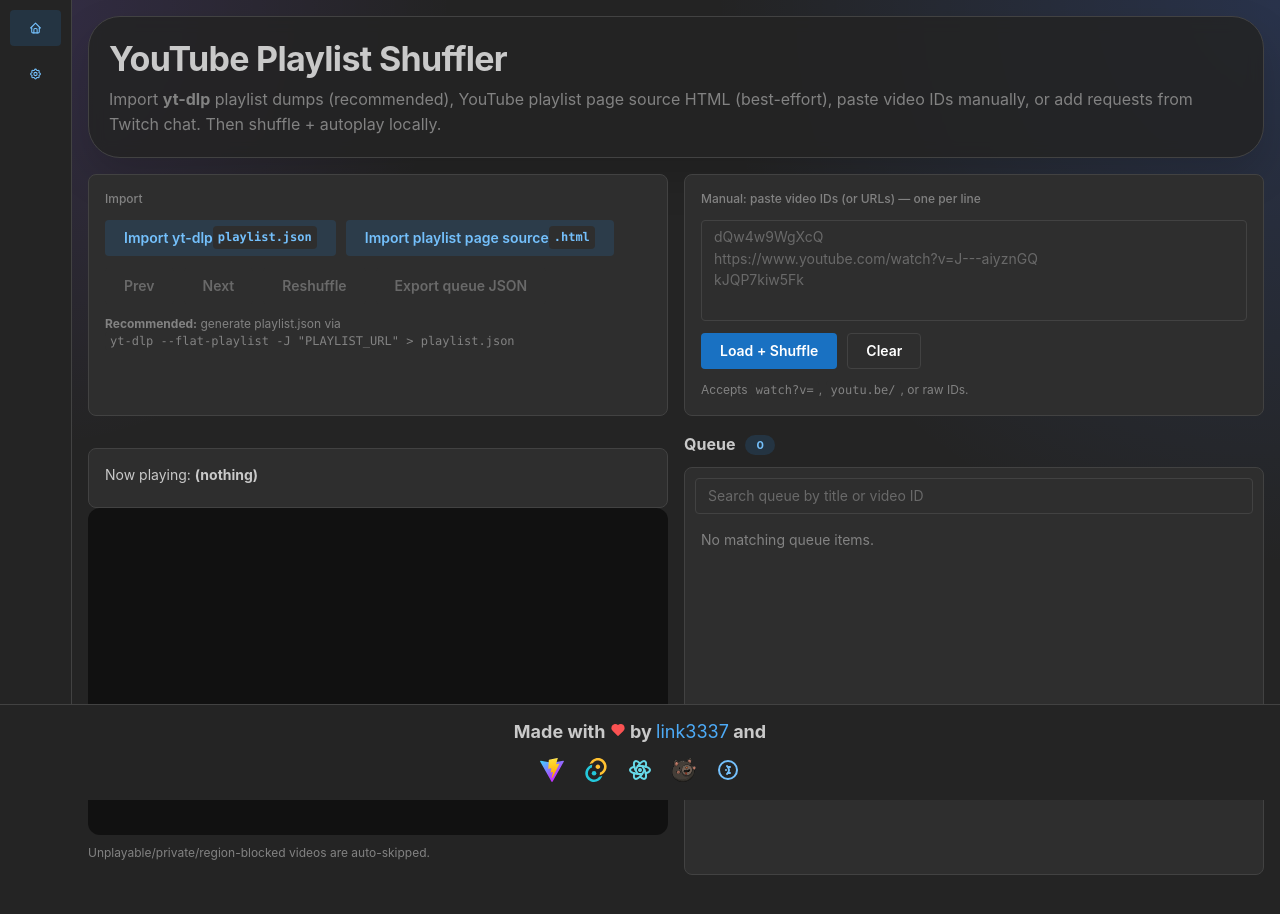
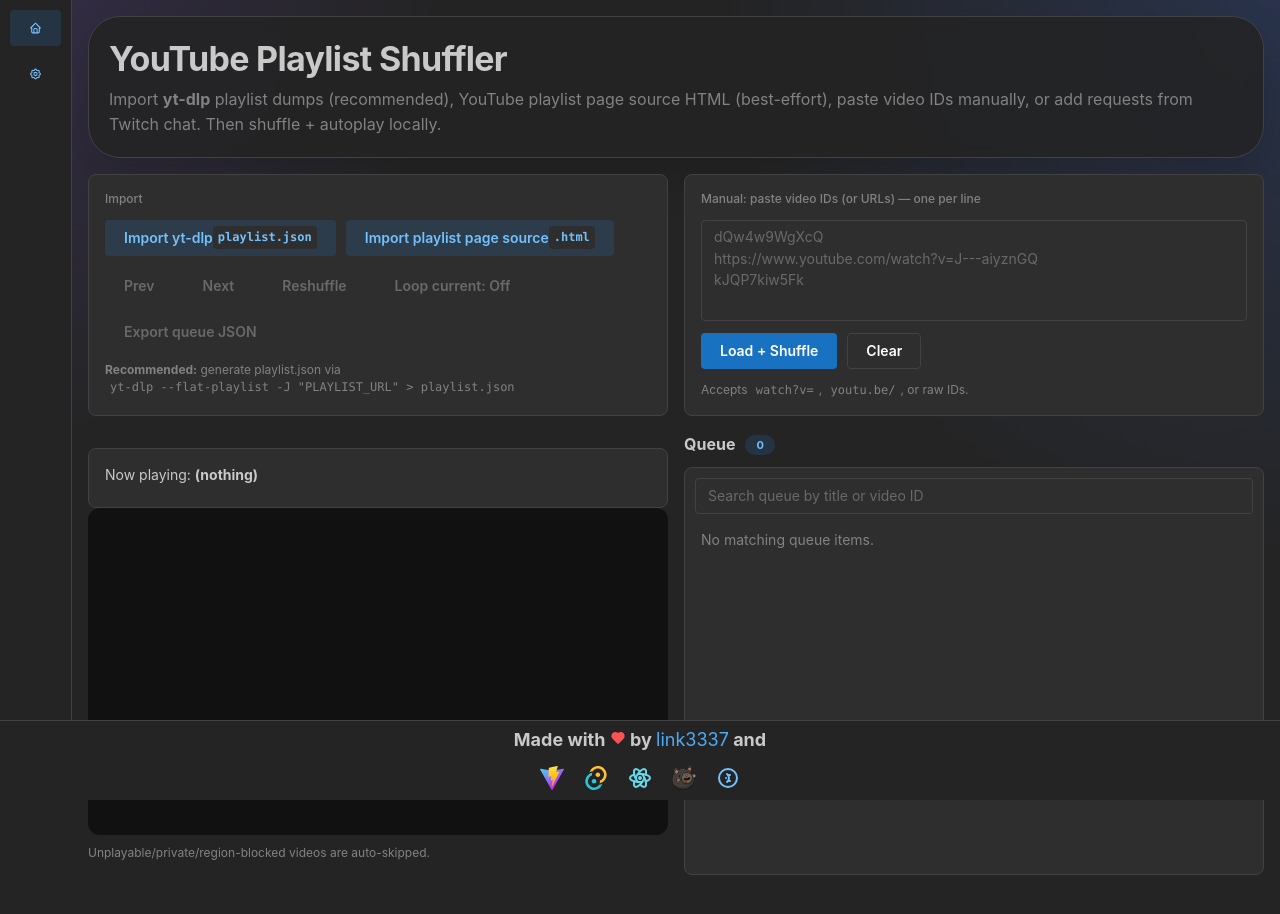
Before and after one commit to link3337/YoutubeShuffler, a React (Vite) app: page /home in a window 1280 px wide. Shown: the top 914 px of the page. Built offline with nearby package versions, Linux system fonts and the light colour scheme.

Commit message:
feat: add loop current song functionality with state management and UI updates

```diff
--- a/src-tauri/tauri.conf.json
+++ b/src-tauri/tauri.conf.json
@@ -15,8 +15,8 @@
         "title": "Youtube Playlist Shuffler",
         "width": 1280,
         "height": 720,
-        "minWidth": 800,
-        "minHeight": 600,
+        "minWidth": 770,
+        "minHeight": 500,
         "resizable": true
       }
     ],
--- a/src/App.css
+++ b/src/App.css
@@ -64,7 +64,7 @@ body {
   display: none;
 }
 
-/* @media (max-width: 768px) {
+@media (max-width: 768px) {
   .app {
     max-width: 100%;
   }
@@ -84,4 +84,4 @@ body {
   .queue-item {
     padding: 10px;
   }
-} */
+}
--- a/src/App.tsx
+++ b/src/App.tsx
@@ -6,6 +6,7 @@ import {
   useComputedColorScheme,
   useMantineColorScheme
 } from '@mantine/core';
+import { useViewportSize } from '@mantine/hooks';
 import { IconHome, IconSettings } from '@tabler/icons-react';
 import { Link, useLocation } from 'react-router-dom';
 import AppRoutes from './components/AppRoutes';
@@ -14,9 +15,11 @@ import Footer from './components/layout/Footer';
 function App() {
   const { setColorScheme } = useMantineColorScheme();
   const computedColorScheme = useComputedColorScheme('dark', { getInitialValueInEffect: true });
+  const { width } = useViewportSize();
 
   const location = useLocation();
   const isHomeRoute = location.pathname.toLowerCase() === '/home';
+  const footerHeight = width < 1100 ? 72 : width < 1500 ? 80 : 88;
 
   return (
     <AppShell
@@ -26,7 +29,7 @@ function App() {
         collapsed: { mobile: false }
       }}
       footer={{
-        height: 96,
+        height: footerHeight,
         collapsed: false
       }}
     >
--- a/src/components/ImportCard.tsx
+++ b/src/components/ImportCard.tsx
@@ -2,22 +2,26 @@ import { Button, Card, Code, Group, Stack, Text } from '@mantine/core';
 
 type ImportCardProps = {
   hasQueue: boolean;
+  loopCurrentSong: boolean;
   onImportYtdlp: () => void;
   onImportHtml: () => void;
   onPrev: () => void;
   onNext: () => void;
   onReshuffle: () => void;
   onExportQueue: () => void;
+  onToggleLoopCurrentSong: () => void;
 };
 
 export function ImportCard({
   hasQueue,
+  loopCurrentSong,
   onImportYtdlp,
   onImportHtml,
   onPrev,
   onNext,
   onReshuffle,
-  onExportQueue
+  onExportQueue,
+  onToggleLoopCurrentSong
 }: ImportCardProps) {
   return (
     <Card withBorder radius="md">
@@ -45,6 +49,13 @@ export function ImportCard({
           <Button onClick={onReshuffle} disabled={!hasQueue}>
             Reshuffle
           </Button>
+          <Button
+            variant={loopCurrentSong ? 'filled' : 'default'}
+            onClick={onToggleLoopCurrentSong}
+            disabled={!hasQueue}
+          >
+            {loopCurrentSong ? 'Loop current: On' : 'Loop current: Off'}
+          </Button>
           <Button onClick={onExportQueue} disabled={!hasQueue}>
             Export queue JSON
           </Button>
--- a/src/components/PlaylistShufflerApp.tsx
+++ b/src/components/PlaylistShufflerApp.tsx
@@ -64,6 +64,8 @@ export type PlaylistShufflerOutletContext = {
   setManualInput: (value: string) => void;
   queue: VideoItem[];
   currentIndex: number;
+  loopCurrentSong: boolean;
+  setLoopCurrentSong: (value: boolean) => void;
   status: string;
   message: MessageState | null;
   nowPlaying: { title: string; videoId: string };
@@ -100,6 +102,8 @@ export default function PlaylistShufflerApp({
   const setQueue = usePlaylistStore((state) => state.setQueue);
   const currentIndex = usePlaylistStore((state) => state.currentIndex);
   const setCurrentIndex = usePlaylistStore((state) => state.setCurrentIndex);
+  const loopCurrentSong = usePlaylistStore((state) => state.loopCurrentSong);
+  const setLoopCurrentSong = usePlaylistStore((state) => state.setLoopCurrentSong);
   const status = usePlaylistStore((state) => state.status);
   const setStatus = usePlaylistStore((state) => state.setStatus);
   const message = usePlaylistStore((state) => state.message);
@@ -126,6 +130,7 @@ export default function PlaylistShufflerApp({
   const playerContainerRef = useRef<HTMLDivElement | null>(null);
   const pendingPlayIndexRef = useRef<number | null>(null);
   const nowPlayingRef = useRef(nowPlaying);
+  const loopCurrentSongRef = useRef(loopCurrentSong);
   const userRequestCountsRef = useRef<Record<string, number>>({});
 
   const fileInputYtdlpRef = useRef<HTMLInputElement | null>(null);
@@ -159,6 +164,10 @@ export default function PlaylistShufflerApp({
   useEffect(() => {
     nowPlayingRef.current = nowPlaying;
   }, [nowPlaying]);
+
+  useEffect(() => {
+    loopCurrentSongRef.current = loopCurrentSong;
+  }, [loopCurrentSong]);
 
   const reportNowPlaying = useCallback(
     async (item: { title: string; videoId: string }) => {
@@ -372,10 +381,15 @@ export default function PlaylistShufflerApp({
           },
           onStateChange: (event) => {
             if (event.data === window.YT?.PlayerState.ENDED) {
+              if (loopCurrentSongRef.current && currentIndexRef.current >= 0) {
+                playIndex(currentIndexRef.current);
+                return;
+              }
               nextVideo();
             }
           },
           onError: () => {
+            console.log('Error playing video, skipping to next.');
             nextVideo();
           }
         }
@@ -545,6 +559,8 @@ export default function PlaylistShufflerApp({
     setManualInput,
     queue,
     currentIndex,
+    loopCurrentSong,
+    setLoopCurrentSong,
     status,
     message,
     nowPlaying,
--- a/src/components/routes/HomeRoute.tsx
+++ b/src/components/routes/HomeRoute.tsx
@@ -11,6 +11,8 @@ export default function HomeRoute() {
         manualInput,
         setManualInput,
         queue,
+        loopCurrentSong,
+        setLoopCurrentSong,
         status,
         message,
         handleImportYtdlp,
@@ -29,12 +31,14 @@ export default function HomeRoute() {
             <SimpleGrid cols={{ base: 1, md: 2 }} spacing="md" mt="md">
                 <ImportCard
                     hasQueue={queue.length > 0}
+                    loopCurrentSong={loopCurrentSong}
                     onImportYtdlp={handleImportYtdlp}
                     onImportHtml={handleImportHtml}
                     onPrev={previousVideo}
                     onNext={nextVideo}
                     onReshuffle={reshuffleKeepCurrent}
                     onExportQueue={handleExportQueue}
+                    onToggleLoopCurrentSong={() => setLoopCurrentSong(!loopCurrentSong)}
                 />
                 <ManualInputCard
                     value={manualInput}
--- a/src/stores/playlistStore.ts
+++ b/src/stores/playlistStore.ts
@@ -10,11 +10,21 @@ const DEFAULT_NOW_PLAYING: NowPlaying = {
 };
 const STORAGE_KEY = 'ytpl_last';
 const NOW_PLAYING_FOLDER_STORAGE_KEY = 'ytpl_now_playing_folder';
+const LOOP_CURRENT_SONG_STORAGE_KEY = 'ytpl_loop_current_song';
+
+const readLoopCurrentSongPreference = (): boolean => {
+    try {
+        return localStorage.getItem(LOOP_CURRENT_SONG_STORAGE_KEY) === 'true';
+    } catch {
+        return false;
+    }
+};
 
 type PlaylistStoreState = {
     manualInput: string;
     queue: VideoItem[];
     currentIndex: number;
+    loopCurrentSong: boolean;
     status: string;
     message: MessageState | null;
     nowPlaying: NowPlaying;
@@ -22,6 +32,7 @@ type PlaylistStoreState = {
     setManualInput: (value: string) => void;
     setQueue: (value: VideoItem[]) => void;
     setCurrentIndex: (value: number) => void;
+    setLoopCurrentSong: (value: boolean) => void;
     setStatus: (value: string) => void;
     updateMessage: (text: string, ok?: boolean) => void;
     setNowPlaying: (value: NowPlaying) => void;
@@ -39,6 +50,7 @@ export const usePlaylistStore = create<PlaylistStoreState>()((set) => ({
     manualInput: '',
     queue: [],
     currentIndex: -1,
+    loopCurrentSong: readLoopCurrentSongPreference(),
     status: '',
     message: null,
     nowPlaying: DEFAULT_NOW_PLAYING,
@@ -46,6 +58,14 @@ export const usePlaylistStore = create<PlaylistStoreState>()((set) => ({
     setManualInput: (value) => set({ manualInput: value }),
     setQueue: (value) => set({ queue: value }),
     setCurrentIndex: (value) => set({ currentIndex: value }),
+    setLoopCurrentSong: (value) => {
+        set({ loopCurrentSong: value });
+        try {
+            localStorage.setItem(LOOP_CURRENT_SONG_STORAGE_KEY, String(value));
+        } catch {
+            // Ignore localStorage failures.
+        }
+    },
     setStatus: (value) => set({ status: value }),
     updateMessage: (text, ok = false) => set({ message: text ? { text, ok } : null }),
     setNowPlaying: (value) => set({ nowPlaying: value }),
@@ -124,12 +144,21 @@ export const usePlaylistStore = create<PlaylistStoreState>()((set) => ({
         }
     },
     resetPlaylistState: () =>
+        ((): void => {
+            try {
+                localStorage.setItem(LOOP_CURRENT_SONG_STORAGE_KEY, 'false');
+            } catch {
+                // Ignore localStorage failures.
+            }
+
             set({
                 manualInput: '',
                 queue: [],
                 currentIndex: -1,
+                loopCurrentSong: false,
                 status: '',
                 message: null,
                 nowPlaying: DEFAULT_NOW_PLAYING
-        })
+            });
+        })()
 }));
```
Lines whose indentation alone changed are shown as unchanged.
